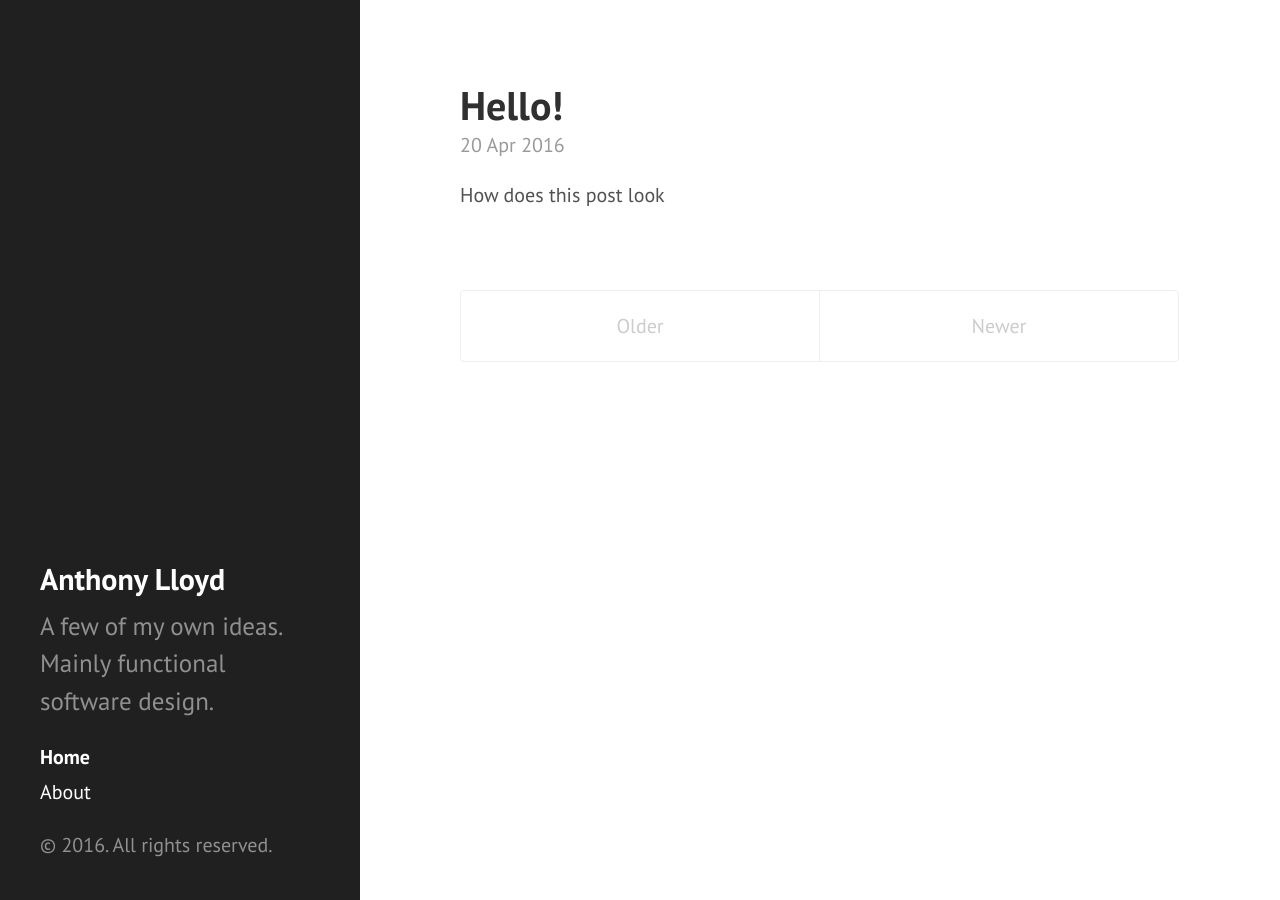
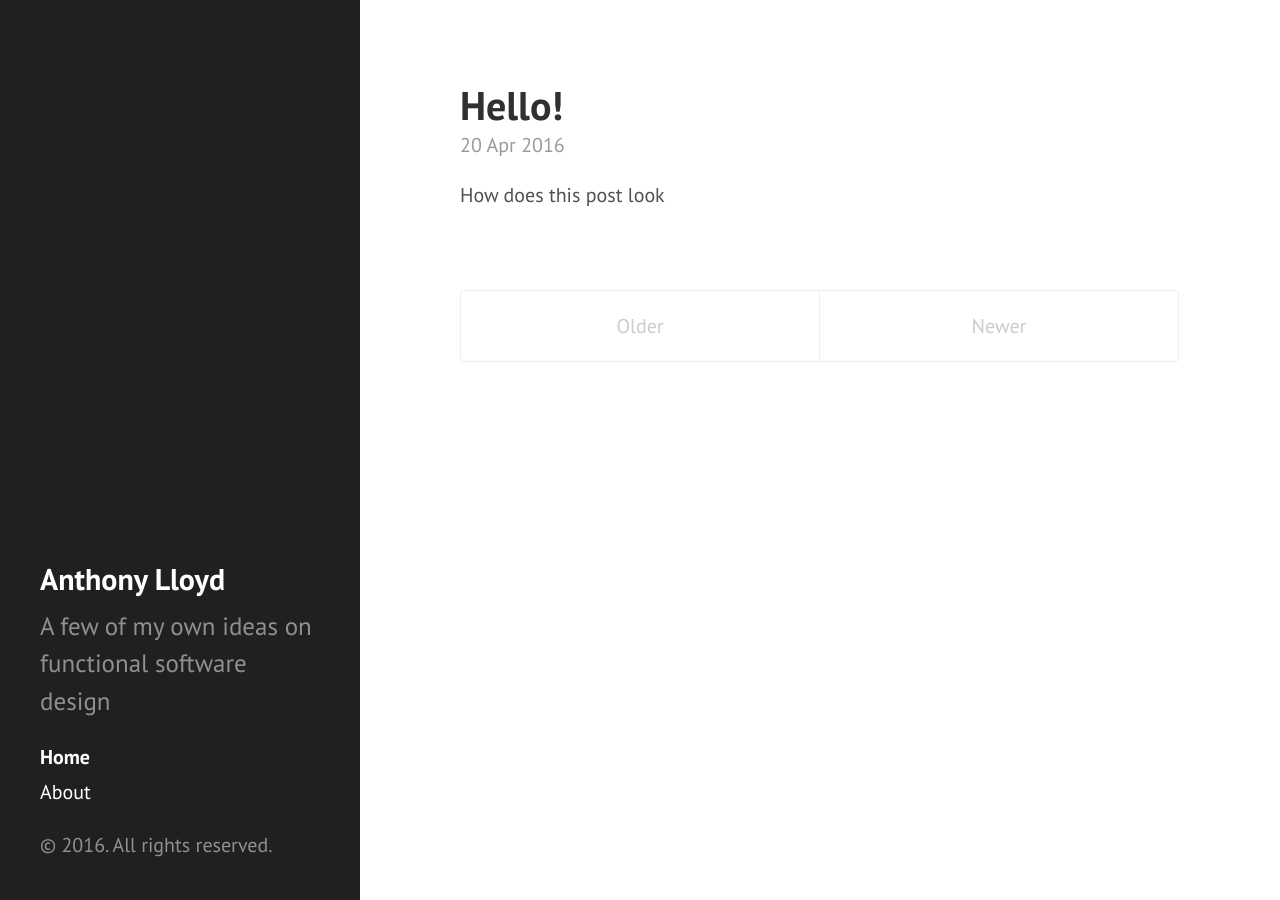
Before and after one commit to AnthonyLloyd/AnthonyLloyd.github.io, a Jekyll site: the page built from index.html, in a window 1280 px wide. Built offline with Jekyll 4.4.1, drawn with Linux system fonts in a browser that asks for light colours; the list of posts is cut into pages by our own code.

Commit message:
desc again

```diff
--- a/_config.yml
+++ b/_config.yml
@@ -8,7 +8,7 @@ permalink:        /blog/:year/:month/:day/:title
 # Setup
 title:            Anthony Lloyd
 tagline:          ''
-description:      'A few of my own ideas. Mainly functional software design.'
+description:      'A few of my own ideas on functional software design'
 url:              http://anthonylloyd.github.io
 baseurl:          /
 
```
